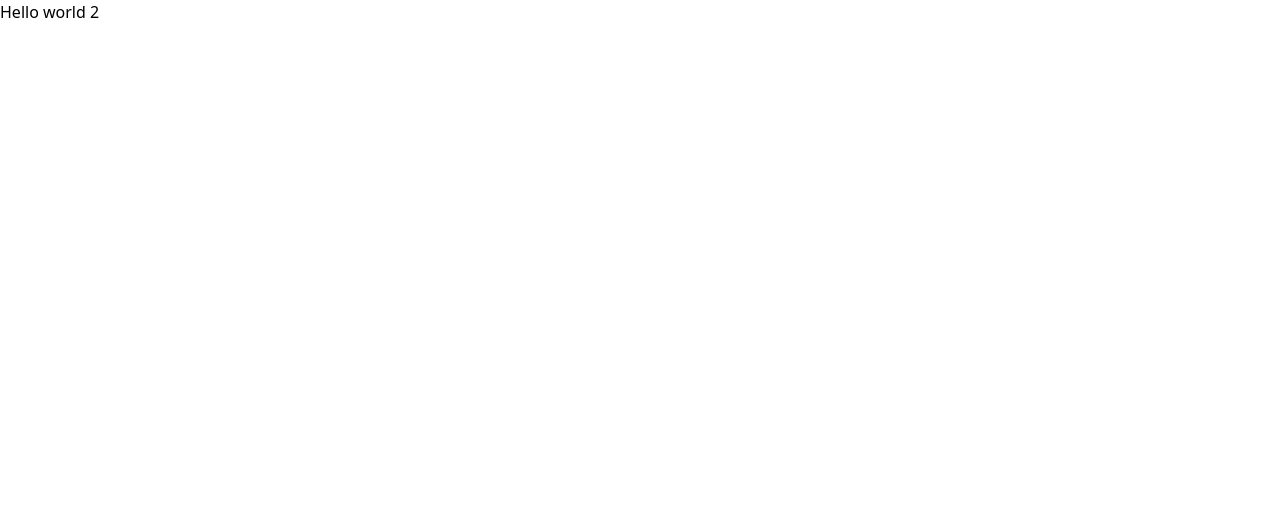
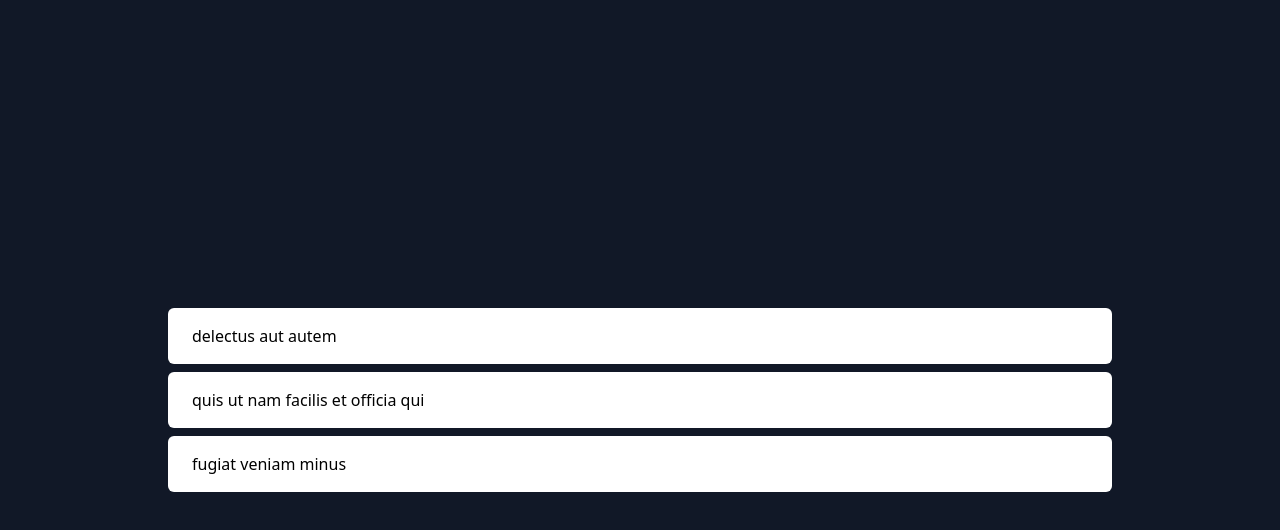
Before and after one commit to meddeb23/fun_apps, a React (Create React App) app: page / in a window 1280 px wide. Shown: the top 530 px of the page. Built offline with nearby package versions, Linux system fonts and the light colour scheme.

Commit message:
adding todos

```diff
--- a/src/components/Body.jsx
+++ b/src/components/Body.jsx
@@ -1,9 +1,38 @@
-import React from "react";
+import React, { useState } from "react";
+
+const TODOS = [
+  {
+    userId: 1,
+    id: 1,
+    title: "delectus aut autem",
+    completed: false,
+  },
+  {
+    userId: 1,
+    id: 2,
+    title: "quis ut nam facilis et officia qui",
+    completed: false,
+  },
+  {
+    userId: 1,
+    id: 3,
+    title: "fugiat veniam minus",
+    completed: false,
+  },
+];
 
 export default function Body() {
+  const [todoList, settodoList] = useState(TODOS);
+
   return (
-    <div>
-      <h1>Hello world 2</h1>
+    <div className="bg-gray-900 w-screen h-screen flex justify-start items-center">
+      <ul className="w-9/12 m-auto">
+        {todoList.map((todo) => (
+          <li key={todo.id} className="py-4 px-6 m-2 rounded-md bg-white">
+            {todo.title}
+          </li>
+        ))}
+      </ul>
     </div>
   );
 }
--- /dev/null
+++ b/src/components/InputField.jsx
@@ -0,0 +1,5 @@
+import React from "react";
+
+export default function InputField() {
+  return <div></div>;
+}
--- /dev/null
+++ b/src/components/TodoItem.jsx
@@ -0,0 +1,5 @@
+import React from "react";
+
+export default function TodoItem() {
+  return <div>todo item</div>;
+}
```
